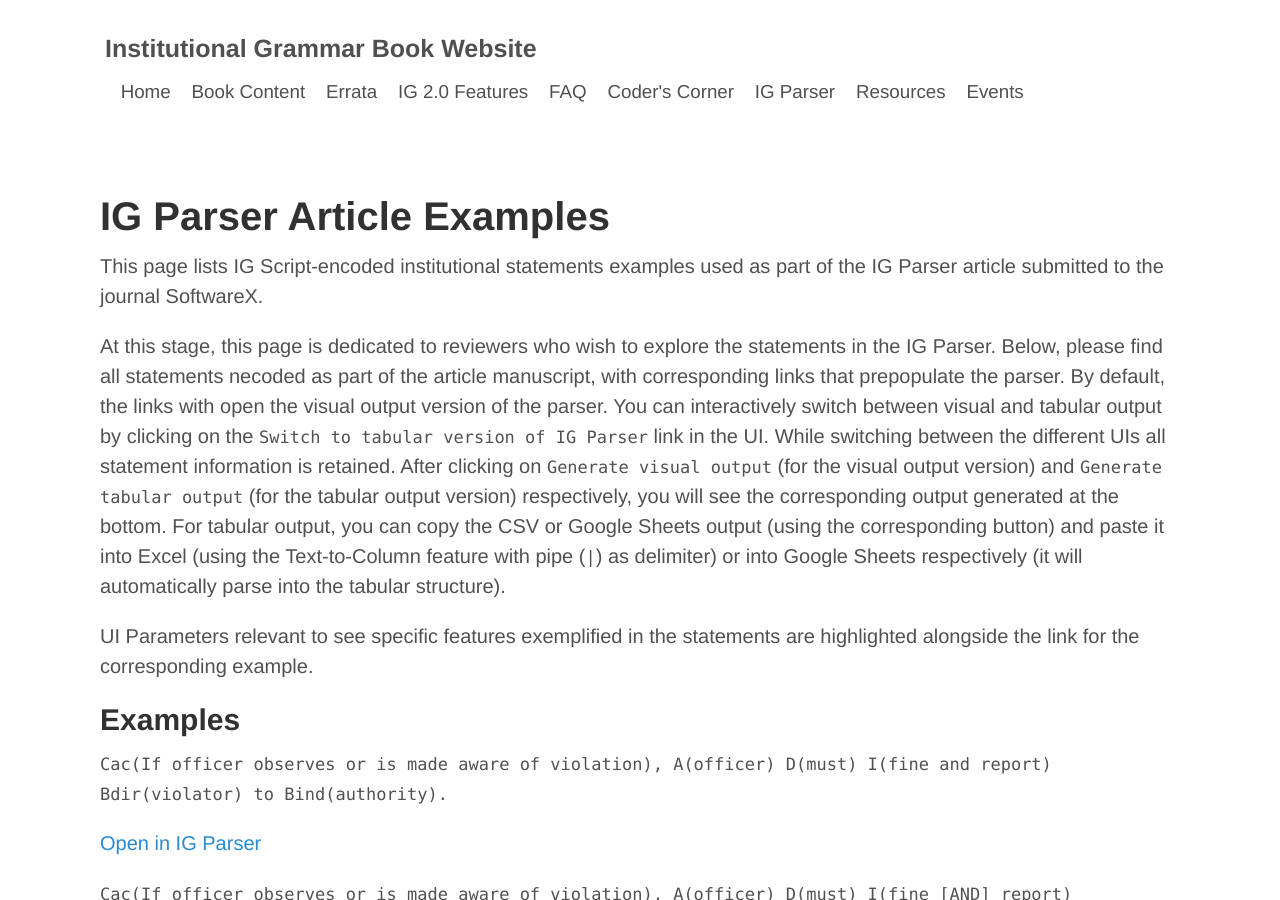
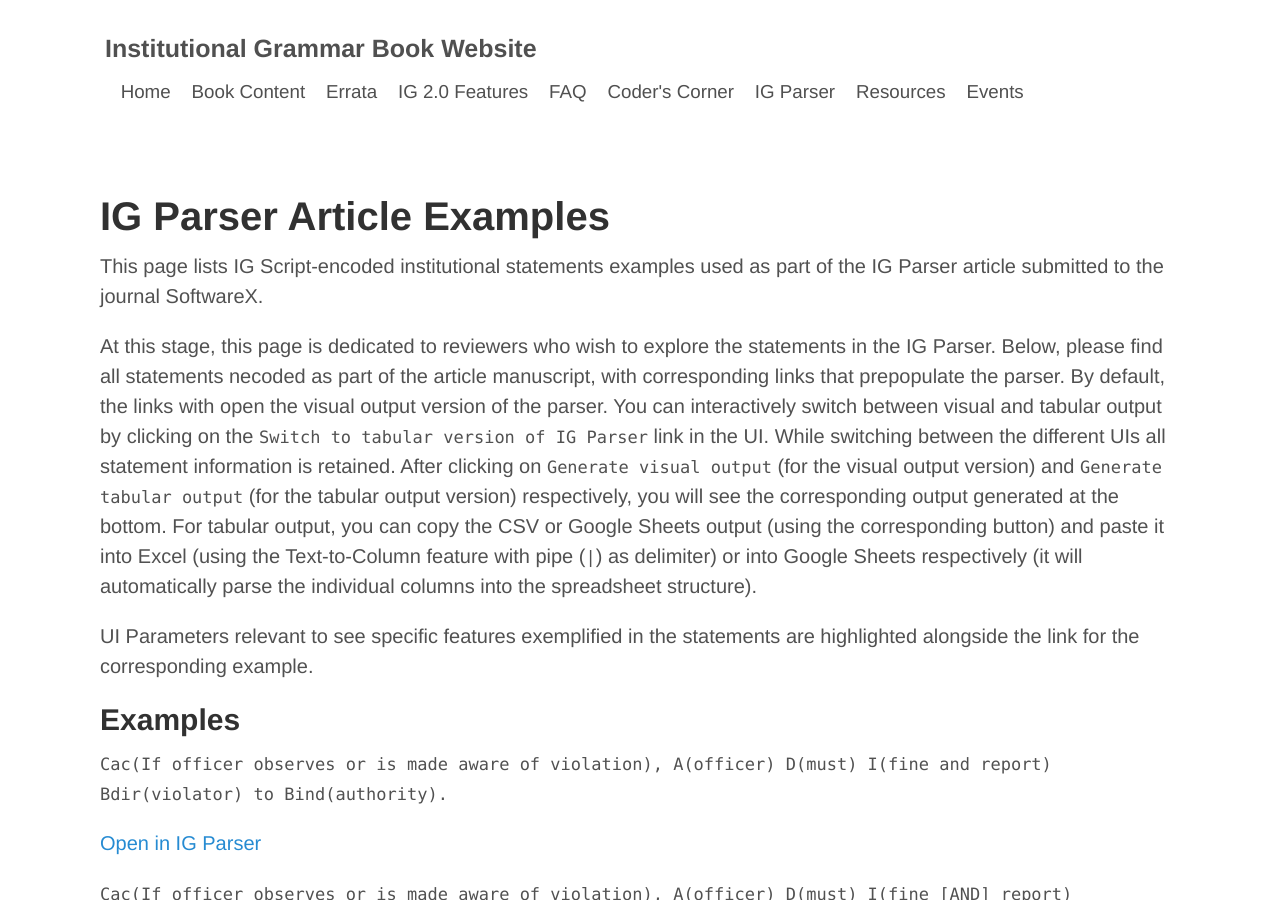
Before and after one commit to InstitutionalGrammar/IG-Book, a Jekyll site: the page built from article-examples.md, in a window 1280 px wide and 900 px high. Built offline with Jekyll 4.4.1, drawn with Linux system fonts in a browser that asks for light colours.

Commit message:
Minor language fix.

```diff
--- a/article-examples.md
+++ b/article-examples.md
@@ -7,7 +7,7 @@ title: IG Book
 
 This page lists IG Script-encoded institutional statements examples used as part of the IG Parser article submitted to the journal SoftwareX.
 
-At this stage, this page is dedicated to reviewers who wish to explore the statements in the IG Parser. Below, please find all statements necoded as part of the article manuscript, with corresponding links that prepopulate the parser. By default, the links with open the visual output version of the parser. You can interactively switch between visual and tabular output by clicking on the `Switch to tabular version of IG Parser` link in the UI. While switching between the different UIs all statement information is retained. After clicking on `Generate visual output` (for the visual output version) and `Generate tabular output` (for the tabular output version) respectively, you will see the corresponding output generated at the bottom. For tabular output, you can copy the CSV or Google Sheets output (using the corresponding button) and paste it into Excel (using the Text-to-Column feature with pipe (`|`) as delimiter) or into Google Sheets respectively (it will automatically parse into the tabular structure).
+At this stage, this page is dedicated to reviewers who wish to explore the statements in the IG Parser. Below, please find all statements necoded as part of the article manuscript, with corresponding links that prepopulate the parser. By default, the links with open the visual output version of the parser. You can interactively switch between visual and tabular output by clicking on the `Switch to tabular version of IG Parser` link in the UI. While switching between the different UIs all statement information is retained. After clicking on `Generate visual output` (for the visual output version) and `Generate tabular output` (for the tabular output version) respectively, you will see the corresponding output generated at the bottom. For tabular output, you can copy the CSV or Google Sheets output (using the corresponding button) and paste it into Excel (using the Text-to-Column feature with pipe (`|`) as delimiter) or into Google Sheets respectively (it will automatically parse the individual columns into the spreadsheet structure).
 
 UI Parameters relevant to see specific features exemplified in the statements are highlighted alongside the link for the corresponding example.
 
```
